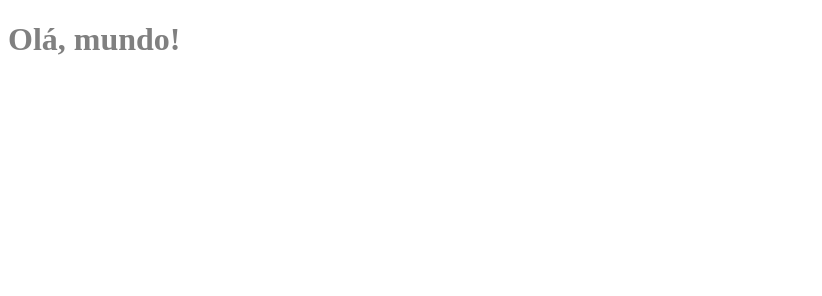
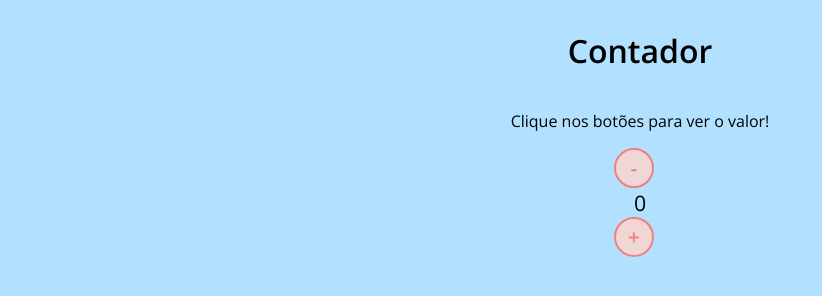
Before and after one commit to gileaddias/Contador, a plain HTML site: page index.html in a window 1280 px wide. Shown: the whole page, without its empty margins (0-822 px from the left). Drawn offline with nearby package versions, Linux system fonts and the light colour scheme.

Commit message:
Atualizando Arquivos

```diff
--- a/assets/css/styles.css
+++ b/assets/css/styles.css
@@ -1,3 +1,37 @@
+@import url('https://fonts.googleapis.com/css2?family=Open+Sans:wght@300;600&display=swap');
+
+* {
+    font-family: 'Open Sans', sans-serif;
+}
+
 body {
-    color: grey;
+    display: flex;
+    align-items: center;
+    justify-content: center;
+    flex-direction: column;
+    background-color: rgb(177, 225, 255);
 }
+
+button {
+    height: 40px;
+    width: 40px;
+    border-radius: 50%;
+    border: 2px solid lightcoral;
+    background-color: rgb(241, 214, 214);
+    color: lightcoral;
+    font-size: 16pt;
+    font-weight: 600;
+    text-align: center;
+}
+
+#couter {
+    display: flex;
+}
+
+#currentNumber {
+    display: flex;
+    align-items: center;
+    margin: 0 20px;
+    font-size: 16pt;
+
+}
--- a/index.html
+++ b/index.html
@@ -5,9 +5,16 @@
     <meta name="viewport" content="width=device-width, initial-scale=1.0"/>
     <link rel="stylesheet" href="assets/css/styles.css"/>
     <script src="assets/js/scripts.js"></script>
-    <title>Teste</title>
+    <title>Contador</title>
 </head>
 <body>
-    <h1>Olá, mundo!</h1>
+    <h1>Contador</h1>
+    <p>Clique nos botões para ver o valor!</p>
+    <div id="counter">
+        <button name="subtrair" onclick="decrement()">-</button>
+        <span id="currentNumber">0</span>
+        <button name="adicionar" onclick="increment()">+</button>
+    </div>
+    <script src="assets/js/scripts.js"></script>
 </body>
 </html>
```
